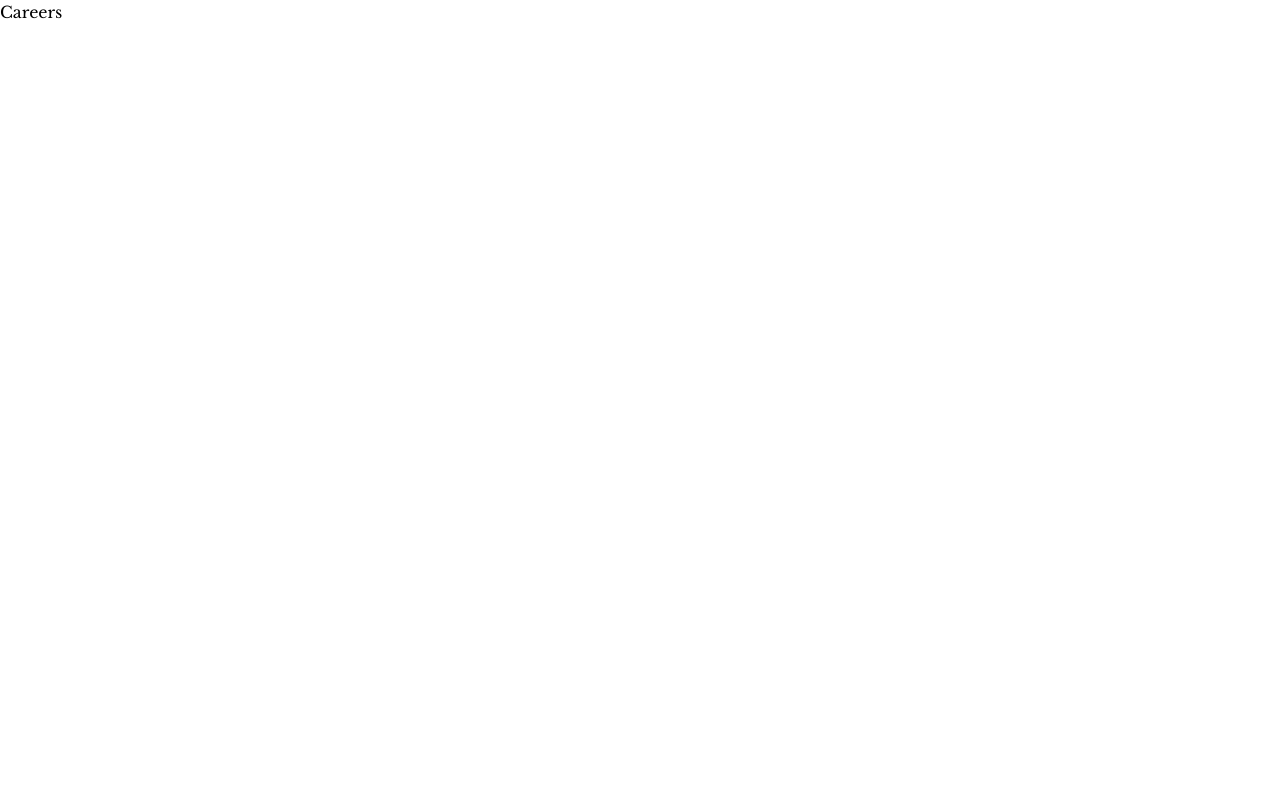
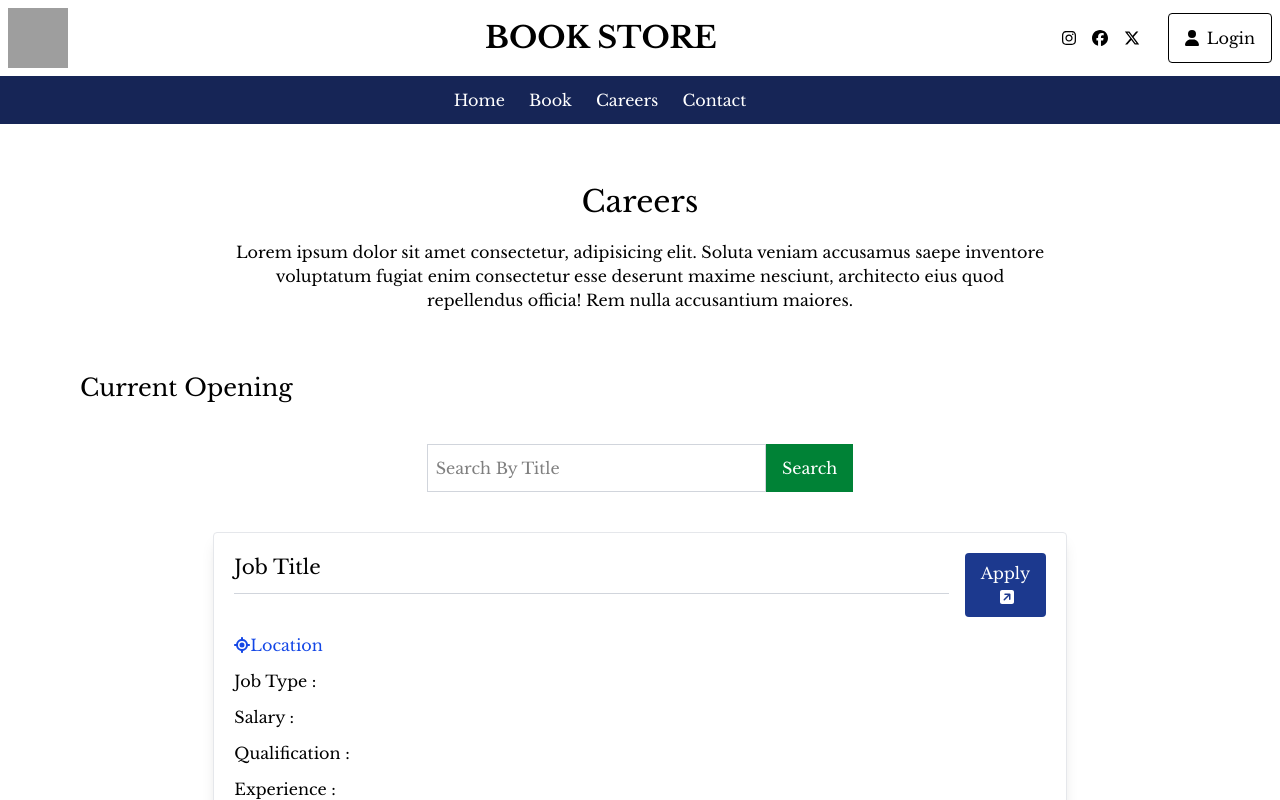
Before and after one commit to AyishaFahma/Book_Store, a React (Vite) app: page /careers in a window 1280 px wide. Shown: the top 800 px of the page. Built offline with nearby package versions, Linux system fonts and the light colour scheme; grey boxes are pictures that could not be loaded; a web font is replaced by a local one.

Commit message:
updated component for user

```diff
--- a/src/users/components/Header.jsx
+++ b/src/users/components/Header.jsx
@@ -41,7 +41,7 @@ function Header() {
         </div>
       </div>
 
-      {/* nav bar below contents */}
+      {/* nav bar below contents for small screens */}
 
       <nav className='bg-blue-950 p-3'>
 
--- a/src/users/pages/Careers.jsx
+++ b/src/users/pages/Careers.jsx
@@ -1,8 +1,143 @@
-import React from 'react'
+import React, { useState } from 'react'
+import Footer from '../../components/Footer'
+import Header from '../components/Header'
+import { FontAwesomeIcon } from '@fortawesome/react-fontawesome'
+import { faCamera, faLocation, faSquareArrowUpRight, faXmark } from '@fortawesome/free-solid-svg-icons'
 
 function Careers() {
+
+  const [modalStatus, setModalStatus] = useState(false)
   return (
-    <div>Careers</div>
+    <>
+
+      <Header />
+
+
+      <div className='md:grid grid-cols-[1fr_4fr_1fr]  my-10'>
+        <div></div>
+        <div className='p-5'>
+          <h1 className='text-3xl text-center'>Careers</h1>
+          <p className='text-justify mt-5 md:text-center'>Lorem ipsum dolor sit amet consectetur, adipisicing elit. Soluta veniam accusamus saepe inventore voluptatum fugiat enim consectetur esse deserunt maxime nesciunt, architecto eius quod repellendus officia! Rem nulla accusantium maiores.</p>
+        </div>
+        <div></div>
+      </div>
+
+      <h1 className='md:ms-20 ms-5 text-2xl my-10'>Current Opening</h1>
+
+      <div className="md:grid grid-cols-3 my-10">
+        <div></div>
+        <div className='flex md:px-0 px-2'>
+          <input type="text" placeholder='Search By Title' className='bg-white p-2 border border-gray-300 w-full' />
+
+          <button className='bg-green-700 px-4 py-3 text-white hover:bg-green-800'>Search</button>
+        </div>
+        <div></div>
+      </div>
+
+
+      <div className='md:grid grid-cols-[1fr_4fr_1fr]  my-10'>
+        <div></div>
+        <div className='p-5 shadow-lg rounded border border-gray-200'>
+          <div className="md:grid grid-cols-[8fr_1fr]">
+            <div>
+              <h1 className='text-xl'>Job Title</h1>
+              <hr className='border-gray-300 mt-3' />
+            </div>
+
+            <div>
+              <button onClick={() => setModalStatus(true)} className='bg-blue-900 px-4 py-2 rounded text-white ms-4'>Apply < FontAwesomeIcon icon={faSquareArrowUpRight} className='ms-1' /></button>
+            </div>
+
+          </div>
+
+          <div className='my-4'>
+
+            <h1 className='text-blue-700'>< FontAwesomeIcon icon={faLocation} />Location</h1>
+            <h1 className='mt-3'>Job Type :</h1>
+            <h1 className='mt-3'>Salary :</h1>
+            <h1 className='mt-3'>Qualification :</h1>
+            <h1 className='mt-3'>Experience :</h1>
+            <h1 className='mt-3 text-justify'>Description : Lorem ipsum dolor sit amet consectetur adipisicing elit. Delectus, iusto. Quasi fuga vel deserunt at ea error illum dicta itaque facere, odit magnam eligendi. Fuga vitae expedita non cumque aspernatur.</h1>
+
+          </div>
+
+
+        </div>
+        <div></div>
+      </div>
+
+
+
+      {modalStatus && <div className="relative z-10" aria-labelledby="modal-title" role="dialog" aria-modal="true">
+
+        <div className="fixed inset-0 bg-gray-500/75 transition-opacity" aria-hidden="true"></div>
+
+        <div className="fixed inset-0 z-10 w-screen overflow-y-auto">
+          <div className="flex md:min-h-full items-end justify-center p-4 text-center sm:items-center sm:p-0">
+
+            <div className="relative transform overflow-hidden rounded bg-white text-left shadow-xl transition-all sm:my-8 sm:w-full sm:max-w-2xl">
+              <div className="bg-white">
+                {/* modal heading */}
+
+                <div className='bg-blue-950 p-4 text-white flex justify-between items-center'>
+                  <p className='text-xl'>Application form</p>
+                  < FontAwesomeIcon icon={faXmark} className='fa-2x cursor-pointer' onClick={() => setModalStatus(false)} />
+                </div>
+                {/* modal body */}
+                <div className='p-4'>
+
+                  <div className="md:grid grid-cols-2">
+                    <div className='px-2'>
+                      <div className='mb-3'>
+                        <input type="text" placeholder='Full Name' className='p-2 border border-gray-200 w-full rounded' />
+                      </div>
+                      <div className='mb-3'>
+                        <input type="text" placeholder='Email-Id' className='p-2 border border-gray-200 w-full rounded' />
+                      </div>
+                    </div>
+
+                    <div className='px-2'>
+                      <div className='mb-3'>
+                        <input type="text" placeholder='Qualification' className='p-2 border border-gray-200 w-full rounded' />
+                      </div>
+                      <div className='mb-3'>
+                        <input type="text" placeholder='Phone' className='p-2 border border-gray-200 w-full rounded' />
+                      </div>
+                    </div>
+                  </div>
+
+
+                  <div className='px-2 mb-3'>
+                    <textarea placeholder='Cover Letter' className='p-2 border border-gray-200 w-full rounded'>
+                    </textarea>
+                  </div>
+
+                  <div className='px-2 mb-3'>
+                    <input type='file' placeholder='Phone' className='border border-gray-200 w-full rounded file:bg-gray-300 file:p-2 file:text-gray-600'
+                    />
+                  </div>
+
+                </div>
+
+                {/* modal footer */}
+
+                <div className='bg-gray-300 px-4 py-3 sm:flex-row-reverse sm:px-6'>
+                  <button className='bg-orange-500 rounded text-xl py-2 px-5 text-white hover:bg-orange-700  items-center'>Reset</button>
+
+                  <button className='bg-green-700 rounded text-xl py-2 px-5 text-white hover:bg-green-500'>Submit</button>
+                </div>
+
+
+              </div>
+
+            </div>
+          </div>
+        </div>
+      </div>}
+
+      <Footer />
+
+    </>
   )
 }
 
--- a/src/users/pages/Profile.jsx
+++ b/src/users/pages/Profile.jsx
@@ -1,8 +1,22 @@
 import React from 'react'
+import Header from '../components/Header'
+import Footer from '../../components/Footer'
 
 function Profile() {
   return (
-    <div>Profile</div>
+    <>
+
+    <Header />
+
+
+
+
+
+
+    <Footer />
+
+
+    </>
   )
 }
 
--- a/src/users/pages/Viewbook.jsx
+++ b/src/users/pages/Viewbook.jsx
@@ -1,10 +1,15 @@
-import React from 'react'
+import React, { useState } from 'react'
 import Header from '../components/Header'
 import Footer from '../../components/Footer'
 import { FontAwesomeIcon } from '@fortawesome/react-fontawesome'
-import { faBackward } from '@fortawesome/free-solid-svg-icons'
+import { faBackward, faCamera, faEye, faXmark } from '@fortawesome/free-solid-svg-icons'
 
 function Viewbook() {
+
+  //modal clicking state
+  const [modalStatus, setModalStatus] = useState(false)
+
+
   return (
     <>
 
@@ -20,6 +25,53 @@ function Viewbook() {
 
         {/* book details main sec */}
         <div>
+
+
+          {/* eye button icon for modal */}
+
+          <div className='flex items-baseline justify-end '><button onClick={()=>setModalStatus(true)} className='text-2xl text-gray-600 cursor-pointer'><FontAwesomeIcon icon={faEye} /></button></div>
+
+
+
+
+         { modalStatus && <div className="relative z-10" aria-labelledby="modal-title" role="dialog" aria-modal="true">
+
+            <div className="fixed inset-0 bg-gray-500/75 transition-opacity" aria-hidden="true"></div>
+
+            <div className="fixed inset-0 z-10 w-screen overflow-y-auto">
+              <div className="flex md:min-h-full items-end justify-center p-4 text-center sm:items-center sm:p-0">
+
+                <div className="relative transform overflow-hidden rounded bg-white text-left shadow-xl transition-all sm:my-8 sm:w-full sm:max-w-4xl">
+                  <div className="bg-white">
+
+                    <div className='bg-blue-950 p-4 text-white flex justify-between items-center'>
+                      <p className='text-xl'>Book Photos</p>
+                      < FontAwesomeIcon icon={faXmark} className='fa-2x cursor-pointer' onClick={()=>setModalStatus(false)} />
+                    </div>
+                    <div className='p-4'>
+                      <h1 className='text-blue-500'><FontAwesomeIcon icon={faCamera} className='me-3'/> Camera click of the book in the hand of seller</h1>
+
+                      <div className='md:flex p-5'>
+                        <img src="https://m.media-amazon.com/images/I/81l3rZK4lnL.jpg" alt="no image" style={{width:'300px' , height:'300px'}} className='mx-2 mb-2 md:mb-0'/>
+
+                        <img src="https://m.media-amazon.com/images/I/81l3rZK4lnL.jpg" alt="no image" style={{width:'300px' , height:'300px'}} className='mx-2 mb-2 md:mb-0'/>
+
+                        <img src="https://m.media-amazon.com/images/I/81l3rZK4lnL.jpg" alt="no image" style={{width:'300px' , height:'300px'}} className='mx-2 mb-2 md:mb-0'/>
+                      </div>
+
+                    </div>
+
+
+                  </div>
+
+                </div>
+              </div>
+            </div>
+          </div>}
+
+
+
+
           <h1 className='text-center md:text-2xl text-lg font-bold'>Ikigai: The Japanese Secret to a Long and Happy Life</h1>
           <p className='text-center mt-3 text-blue-700'>-Héctor García, Francesc Miralles-</p>
 
```
